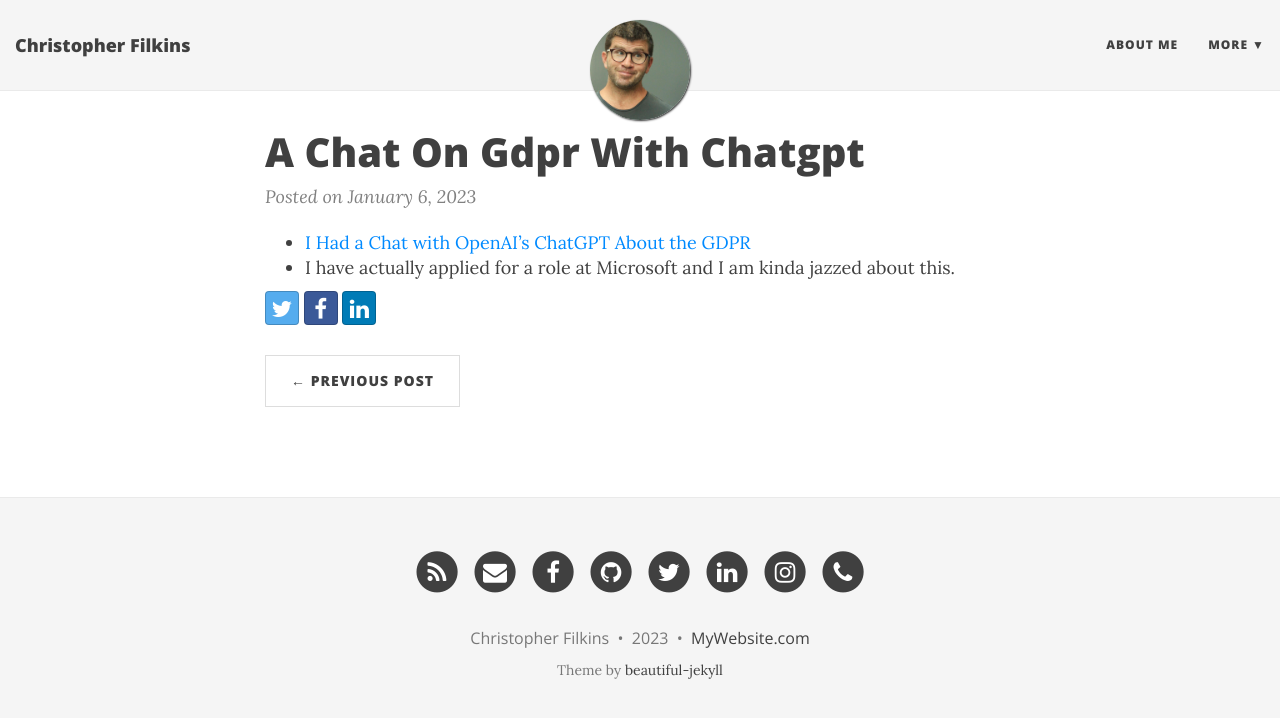
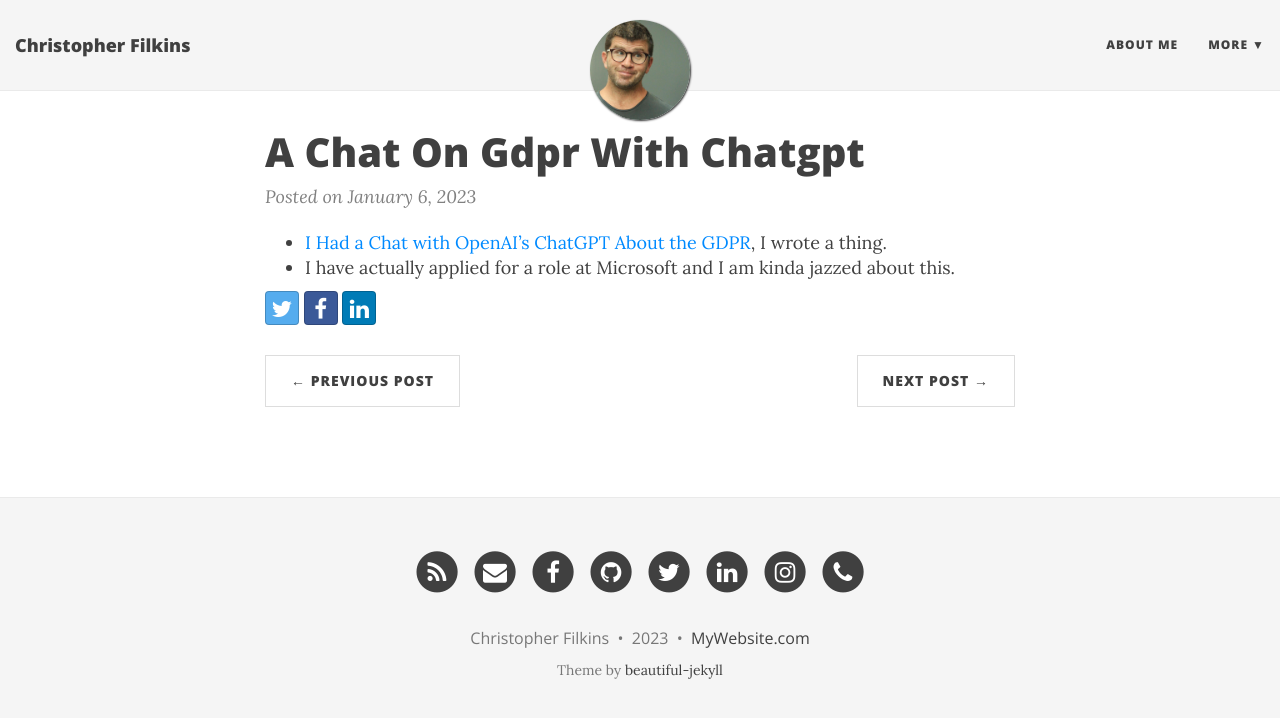
Before and after one commit to filchyboy/filchyboy.github.io, a Jekyll site: the page built from _posts/2023-01-06-A-Chat-On-GDPR-With-ChatGPT.md, in a window 1280 px wide. Shown: the top 718 px of the page. Built offline with Jekyll 4.4.1, drawn with Linux system fonts in a browser that asks for light colours; nearby versions of some CDN libraries.

Commit message:
Added today's update

```diff
--- a/_posts/2023-01-06-A-Chat-On-GDPR-With-ChatGPT.md
+++ b/_posts/2023-01-06-A-Chat-On-GDPR-With-ChatGPT.md
@@ -1,2 +1,2 @@
-* [I Had a Chat with OpenAI's ChatGPT About the GDPR](https://medium.com/@christopherfilkins/i-had-a-chat-with-openais-chatgpt-about-the-gdpr-92d231b75eef)
+* [I Had a Chat with OpenAI's ChatGPT About the GDPR](https://medium.com/@christopherfilkins/i-had-a-chat-with-openais-chatgpt-about-the-gdpr-92d231b75eef), I wrote a thing.
 * I have actually applied for a role at Microsoft and I am kinda jazzed about this.
```
Also changed, not shown: _posts/2023-01-07-Looking-At-Locofy.md (added, +2 -0 lines).
